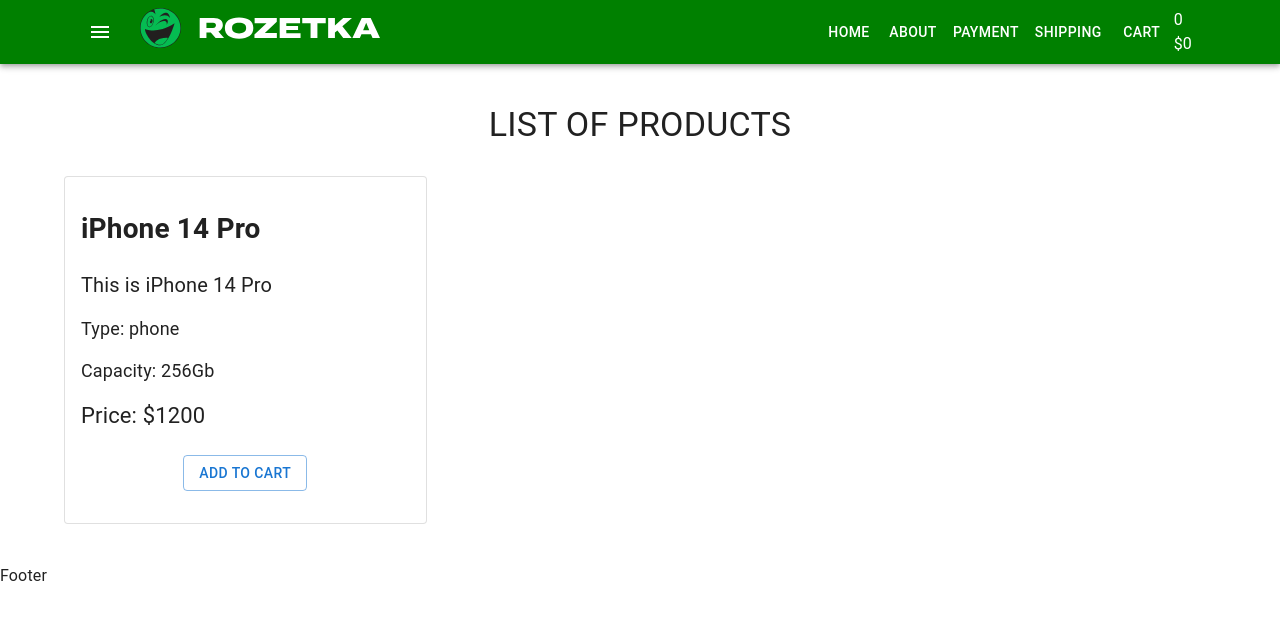
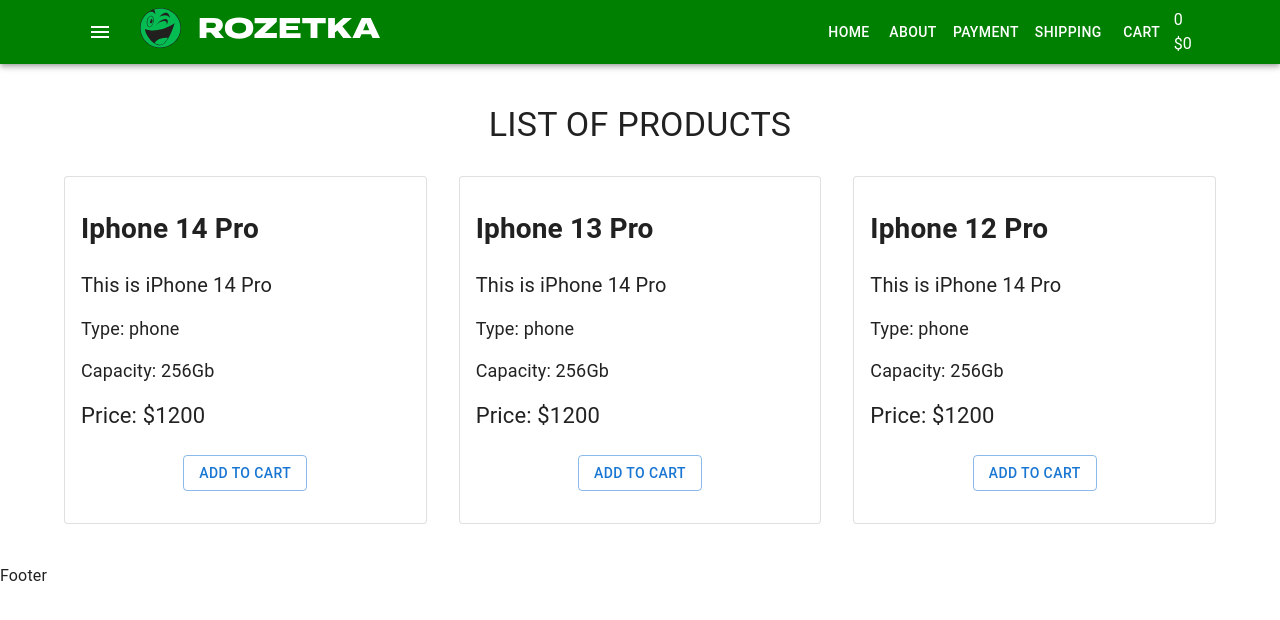
Before and after one commit to Mrprados97/29.11, a React (Create React App) app: page / in a window 1280 px wide. Shown: the top 620 px of the page. Built offline with nearby package versions, Linux system fonts and the light colour scheme.

Commit message:
add new divs or clon

```diff
--- a/src/components/Products/ProductList.tsx
+++ b/src/components/Products/ProductList.tsx
@@ -20,7 +20,13 @@
 
             <Grid container spacing={4}>
                 <Grid item xs={12} sm={4}>
-                    <ProductListItem />
+                    <ProductListItem title="Iphone 14 Pro" />
+                </Grid>
+                <Grid item xs={12} sm={4}>
+                    <ProductListItem title="Iphone 13 Pro" />
+                </Grid>
+                <Grid item xs={12} sm={4}>
+                    <ProductListItem title="Iphone 12 Pro" />
                 </Grid>
             </Grid>
         </>
--- a/src/components/Products/ProductListItem.tsx
+++ b/src/components/Products/ProductListItem.tsx
@@ -1,13 +1,15 @@
 import { Button, Card, CardActions, CardContent } from '@mui/material'
 import './ProductListItem.scss'
 
-type Props = {}
+type Props = {
+    title: string
+}
 
 const ProductListItem = (props: Props) => {
     return (
         <Card variant="outlined">
             <CardContent>
-                <h4 className="product-title">iPhone 14 Pro</h4>
+                <h4 className="product-title">{props.title}</h4>
                 <p className="product-description">This is iPhone 14 Pro</p>
                 <div className="product-features">Type: phone</div>
                 <div className="product-features">Capacity: 256Gb</div>
```
